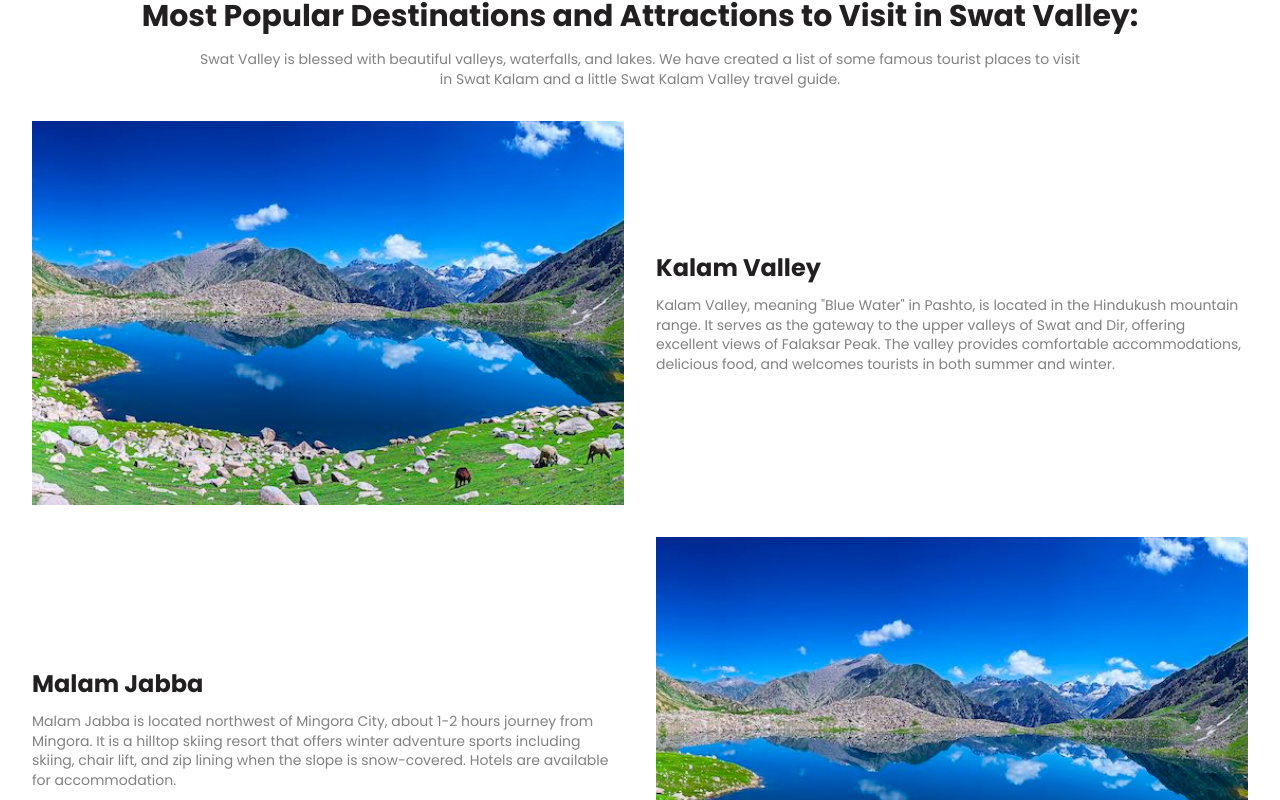
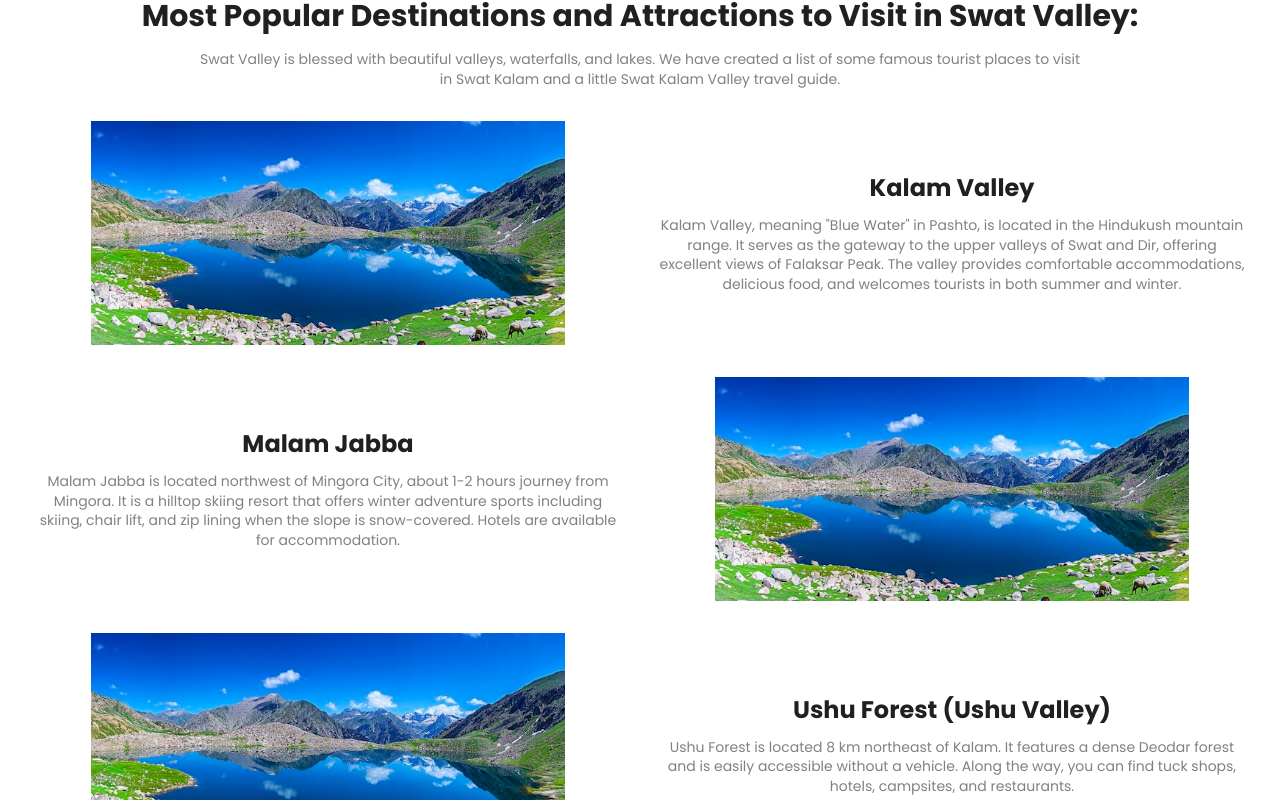
Before and after one commit to Sharmeen-Rauf/nayetalaash, a Next.js app: page /swat-kalam in a window 1280 px wide. Shown: the part 3020-3820 px from the top of the page. Built offline with nearby package versions, Linux system fonts and the light colour scheme; a web font is replaced by a local one.

Commit message:
Update Swat Kalam page: adjust image height and center text alignment for improved layout and visual consistency.

```diff
--- a/app/swat-kalam/page.tsx
+++ b/app/swat-kalam/page.tsx
@@ -636,7 +636,7 @@ const SwatKalamPage = () => {
 							<div key={idx} className={`grid grid-cols-1 lg:grid-cols-2 gap-8 items-center`}>
 								{/* Image */}
 								<div className={`${destination.imageLeft ? 'lg:order-1' : 'lg:order-2'}`}>
-									<div className="relative h-64 lg:h-96 w-full overflow-hidden">
+									<div className="relative h-40 lg:h-56 max-w-[80%] mx-auto overflow-hidden">
 										<Image
 											src={destination.image}
 											alt={destination.title}
@@ -648,10 +648,10 @@ const SwatKalamPage = () => {
 
 								{/* Text Content */}
 								<div className={`${destination.imageLeft ? 'lg:order-2' : 'lg:order-1'}`}>
-									<h3 className="text-xl md:text-2xl font-bold mb-3 capitalize text-center lg:text-left" style={{ color: secondaryBlack }}>
+									<h3 className="text-xl md:text-2xl font-bold mb-3 capitalize text-center" style={{ color: secondaryBlack }}>
 										{destination.title}
 									</h3>
-									<p className="leading-normal text-center lg:text-left" style={{ color: `${secondaryBlack}90`, fontSize: '14px', lineHeight: '1.4' }}>
+									<p className="leading-normal text-center" style={{ color: `${secondaryBlack}90`, fontSize: '14px', lineHeight: '1.4' }}>
 										{destination.description}
 									</p>
 								</div>
```
